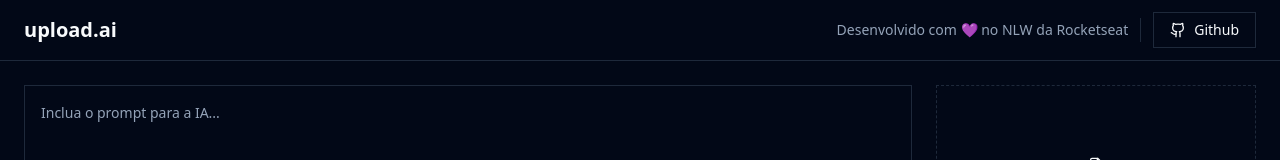
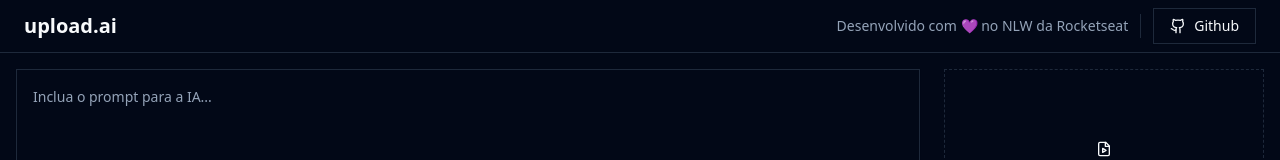
Before and after one commit to IgorAlvesR/upload-ai-web, a React (Vite) app: page / in a window 1280 px wide. Shown: the top 160 px of the page. Built offline with nearby package versions, Linux system fonts and the light colour scheme; no server answers.

Commit message:
feat: Cria estado para temperatura.

```diff
--- a/src/app.tsx
+++ b/src/app.tsx
@@ -7,8 +7,11 @@ import { Slider } from "./components/ui/slider";
 import { VideoInputForm } from "./components/video-input-form";
 import { PromptSelect } from "./components/prompt-select";
 import { Select, SelectTrigger, SelectValue, SelectContent, SelectItem } from "@/components/ui/select";
+import { useState } from "react";
 
 export function App() {
+
+  const [temperature, setTemperature] = useState(0.5)
 
   function handlePromptSelected(template: string) {
     console.log(template)
@@ -16,7 +19,7 @@ export function App() {
 
   return (
     <div className="min-h-screen flex flex-col">
-      <div className="px-6 py-3 flex items-center justify-between border-b">
+      <div className="px-6 py-2 flex items-center justify-between border-b">
         <h1 className="text-xl font-bold">upload.ai</h1>
 
         <div className="flex items-center gap-3">
@@ -31,7 +34,7 @@ export function App() {
         </div>
       </div>
 
-      <main className="flex-1 p-6 flex gap-6">
+      <main className="flex-1 p-4 flex gap-6">
         <div className="flex flex-col flex-1 gap-4">
           <div className="grid grid-rows-2 gap-4 flex-1">
             <Textarea className="resize-none p-4 leading-relaxed" placeholder="Inclua o prompt para a IA..." />
@@ -78,7 +81,8 @@ export function App() {
 
             <div className="space-y-4">
               <Label>Temperatura</Label>
-              <Slider min={0} max={1} step={0.1} />
+
+              <Slider min={0} max={1} step={0.1} value={[temperature]} onValueChange={value => setTemperature(value[0])} />
               <span className="block text-xs text-muted-foreground italic leading-relaxed">
                 Valores mais altos tendem a deixar o resultado mais criativo e com possíveis erros.
               </span>
```
